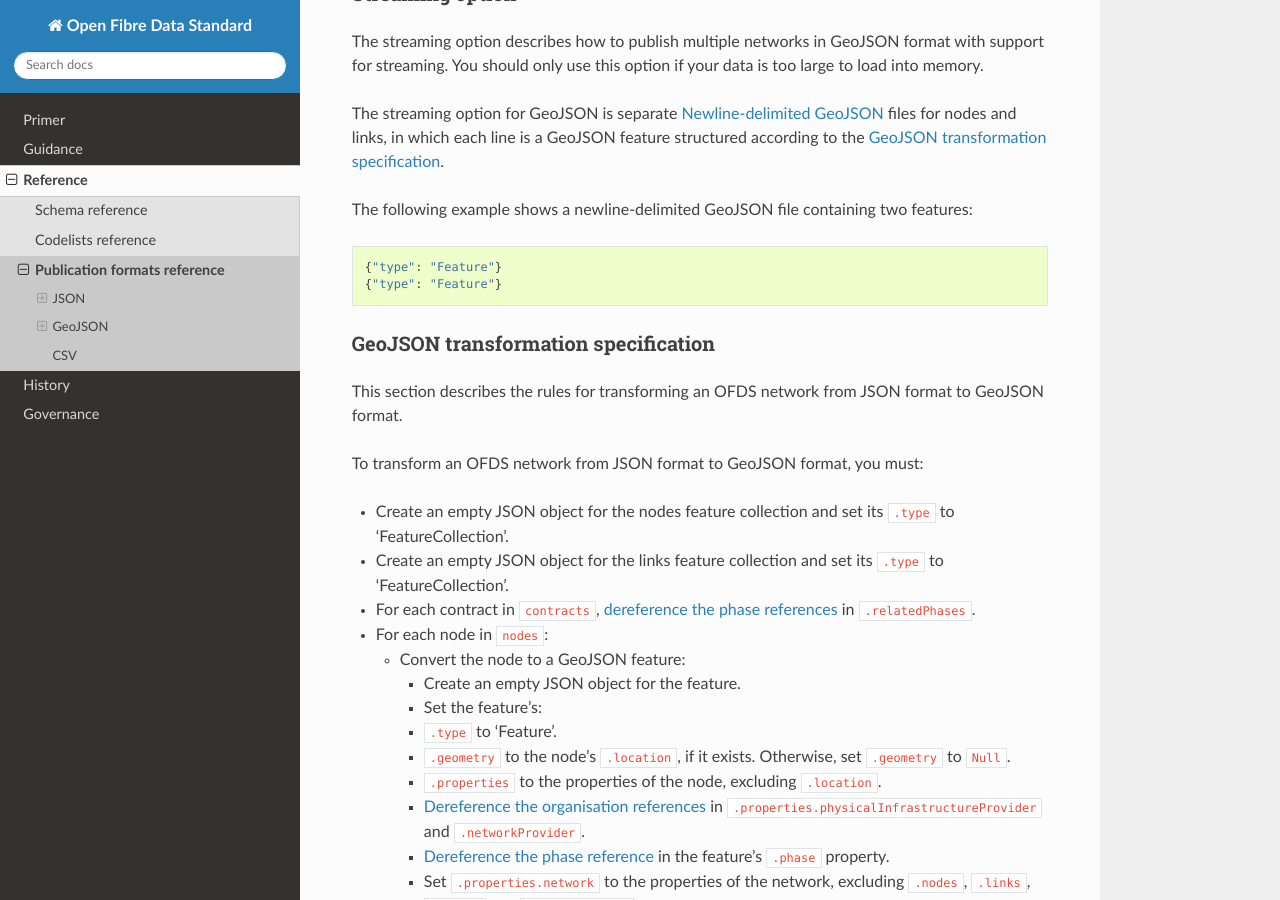
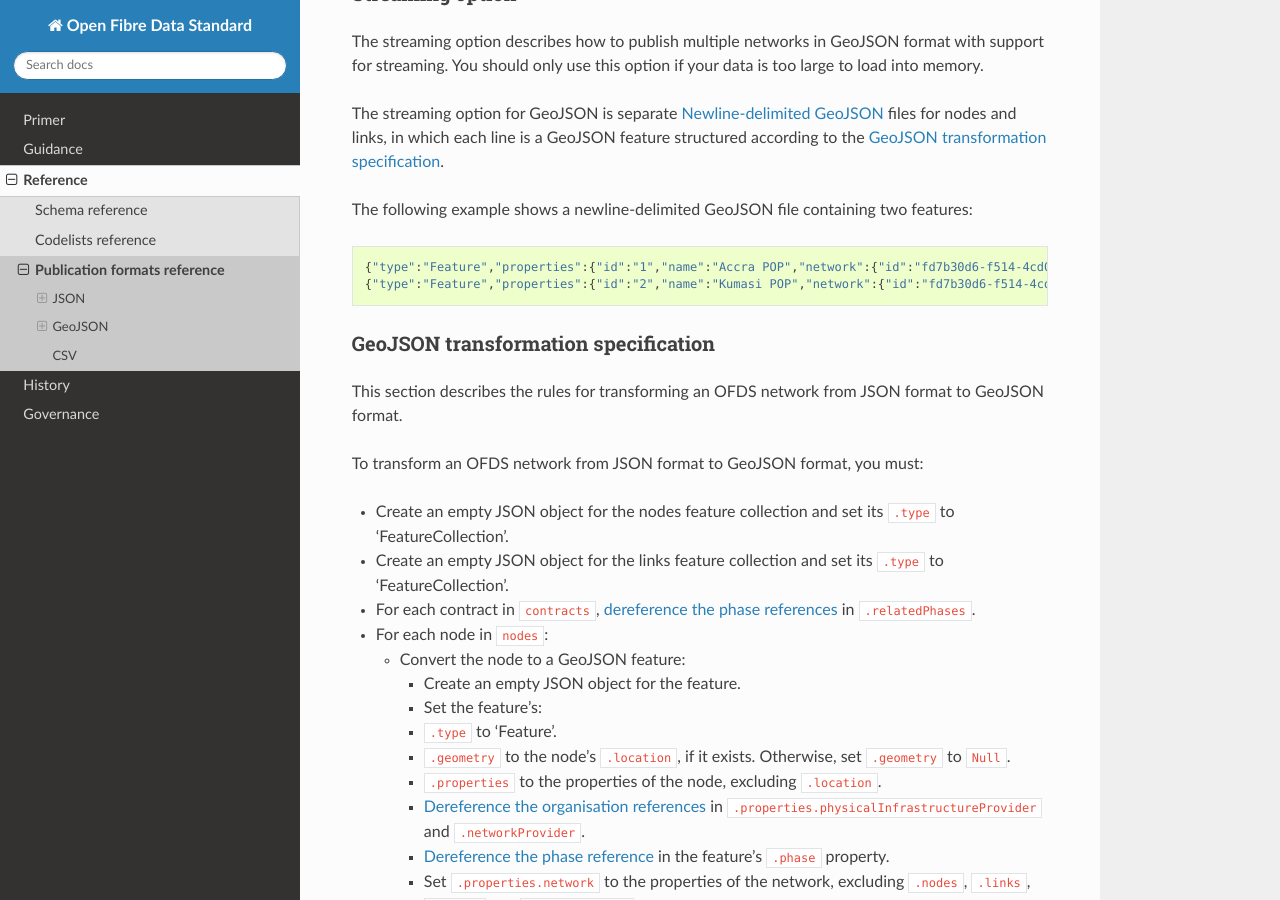
Before and after one commit to Open-Telecoms-Data/open-fibre-data-standard, a Sphinx documentation site: the page built from docs/reference/publication_formats.md, in a window 1280 px wide and 900 px high, scrolled down 3121 px. Built offline with Sphinx 7.4.7 and the Read the Docs theme 2.0.0, drawn with Linux system fonts in a browser that asks for light colours; some of the changed text lies outside the part shown.

Commit message:
Expand publication format examples

````diff
--- a/docs/reference/publication_formats.md
+++ b/docs/reference/publication_formats.md
@@ -66,8 +66,8 @@
 The following example shows a JSON Lines file containing two networks:
 
 ```
-{"id": "1"}
-{"id": "2"}
+{"id":"fd7b30d6-f514-4cd0-a5ac-29a774f53a43","name":"Ghana Fibre Network"}
+{"id":"acafe566-7ffa-416a-b3b4-84a52386a586","name":"Togo Fibre Network"}
 ```
 
 ## GeoJSON
@@ -138,8 +138,8 @@
 The following example shows a newline-delimited GeoJSON file containing two features:
 
 ```
-{"type": "Feature"}
-{"type": "Feature"}
+{"type":"Feature","properties":{"id":"1","name":"Accra POP","network":{"id":"fd7b30d6-f514-4cd0-a5ac-29a774f53a43","name":"Ghana Fibre Network"}}}
+{"type":"Feature","properties":{"id":"2","name":"Kumasi POP","network":{"id":"fd7b30d6-f514-4cd0-a5ac-29a774f53a43","name":"Ghana Fibre Network"}}}
 ```
 
 ### GeoJSON transformation specification
````
Also changed, not shown: 4 other files.
